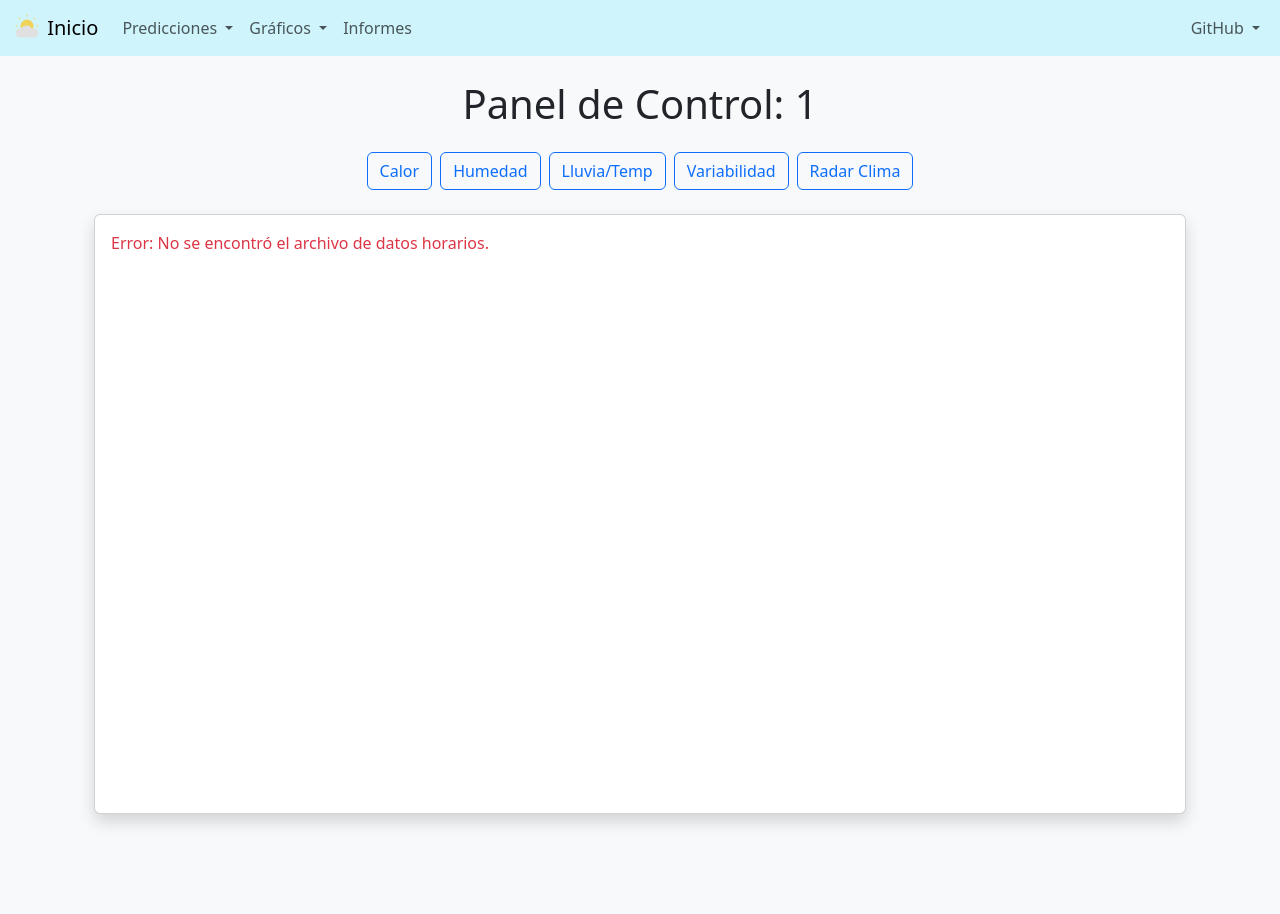
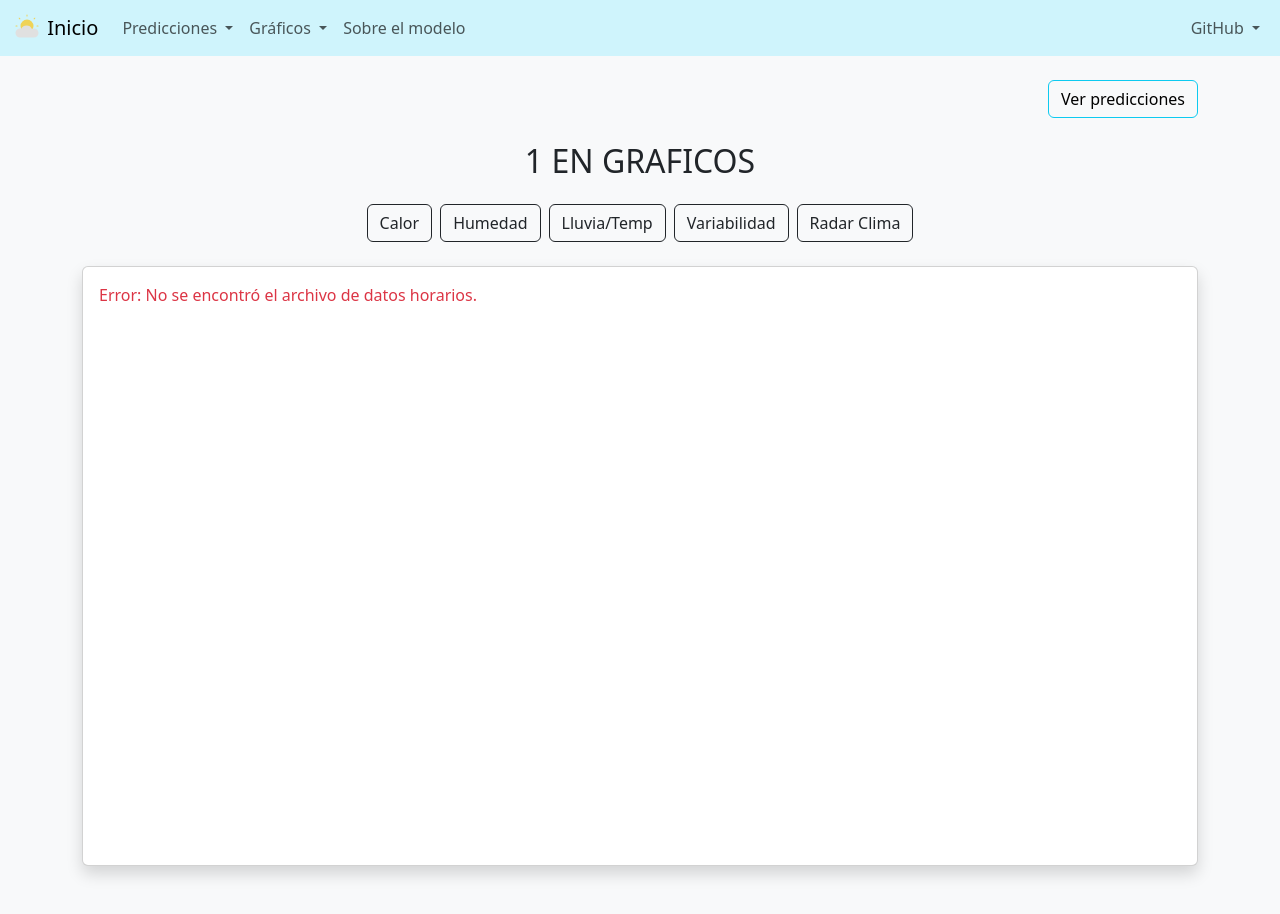
Before and after one commit to andpramor/iabd-sbd-3.4-cuadro_de_mando, a Django app: page /graficos/1/ in a window 1280 px wide. Before the commit the page ends 825 px from the top, so only its background shows below. Run offline with Django 5.2, Linux system fonts and the light colour scheme.

Commit message:
Navegación

```diff
--- a/weather/templates/tiempo/base.html
+++ b/weather/templates/tiempo/base.html
@@ -87,7 +87,7 @@
                 </ul>
               </li>
               <li class="nav-item">
-                <a class="nav-link" href="{% url 'informes' %}">Informes</a>
+                <a class="nav-link" href="{% url 'informes' %}">Sobre el modelo</a>
               </li>
                 </ul>
               </li>
--- a/weather/templates/tiempo/graficos.html
+++ b/weather/templates/tiempo/graficos.html
@@ -1,30 +1,45 @@
-{% extends 'tiempo/base.html' %}
+{% extends 'tiempo/base.html' %} {% block title %}
+<title>Gráficos - {{ provincia|capfirst }}</title>
+{% endblock %} {% block content %}
 
-{% block title %}
-<title>Gráficos - {{ provincia|capfirst }}</title>
-{% endblock %}
-
-{% block content %}
-<div class="container mt-4">
-    <h1 class="h1 text-center mb-4">Panel de Control: {{ provincia|upper }}</h1>
+<div class="d-flex justify-content-end my-4">
+  <a
+    href="{% url 'datos' provincia=provincia %}"
+    style="--bs-btn-color: black"
+    class="btn btn-outline-info"
+  >
+    Ver predicciones</a
+  >
+</div>
+<h1 class="h2 text-center mb-4">{{ provincia|upper }} EN GRAFICOS</h1>
 
 <div class="d-flex justify-content-center gap-2 mb-4 flex-wrap">
-        <button class="btn btn-outline-primary" onclick="irAGrafico(0)">Calor</button>
-        <button class="btn btn-outline-primary" onclick="irAGrafico(450)">Humedad</button>
-        <button class="btn btn-outline-primary" onclick="irAGrafico(850)">Lluvia/Temp</button>
-        <button class="btn btn-outline-primary" onclick="irAGrafico(1300)">Variabilidad</button>
-        <button class="btn btn-outline-primary" onclick="irAGrafico(1750)">Radar Clima</button>
+  <button class="btn btn-outline-dark" onclick="irAGrafico(0)">Calor</button>
+  <button class="btn btn-outline-dark" onclick="irAGrafico(450)">
+    Humedad
+  </button>
+  <button class="btn btn-outline-dark" onclick="irAGrafico(850)">
+    Lluvia/Temp
+  </button>
+  <button class="btn btn-outline-dark" onclick="irAGrafico(1300)">
+    Variabilidad
+  </button>
+  <button class="btn btn-outline-dark" onclick="irAGrafico(1750)">
+    Radar Clima
+  </button>
 </div>
 
-    <div id="contenedor-graficos" class="card shadow p-3 mb-5 bg-white rounded"
-         style="height: 600px; overflow-y: auto; scroll-behavior: smooth;">
+<div
+  id="contenedor-graficos"
+  class="card shadow p-3 mb-5 bg-white rounded"
+  style="height: 600px; overflow-y: auto; scroll-behavior: smooth"
+>
   {{ graficos|safe }}
-    </div>
 </div>
 
 <script>
   function irAGrafico(pixeles) {
-        const contenedor = document.getElementById('contenedor-graficos');
+    const contenedor = document.getElementById("contenedor-graficos");
     contenedor.scrollTop = pixeles;
   }
 </script>
```
Also changed, not shown: weather/templates/tiempo/datos.html (+11 -2 lines). Lines whose indentation alone changed are shown as unchanged.
